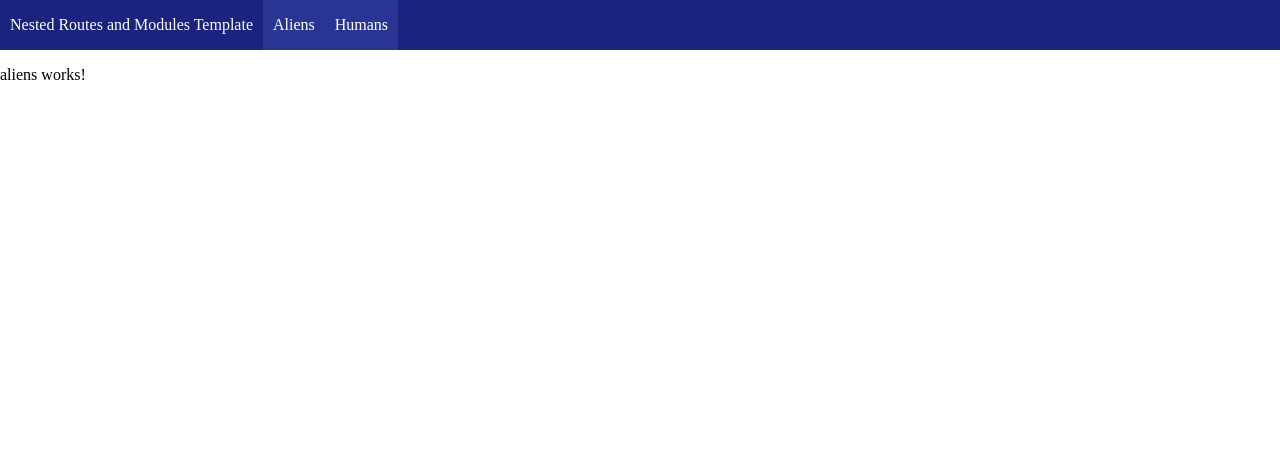
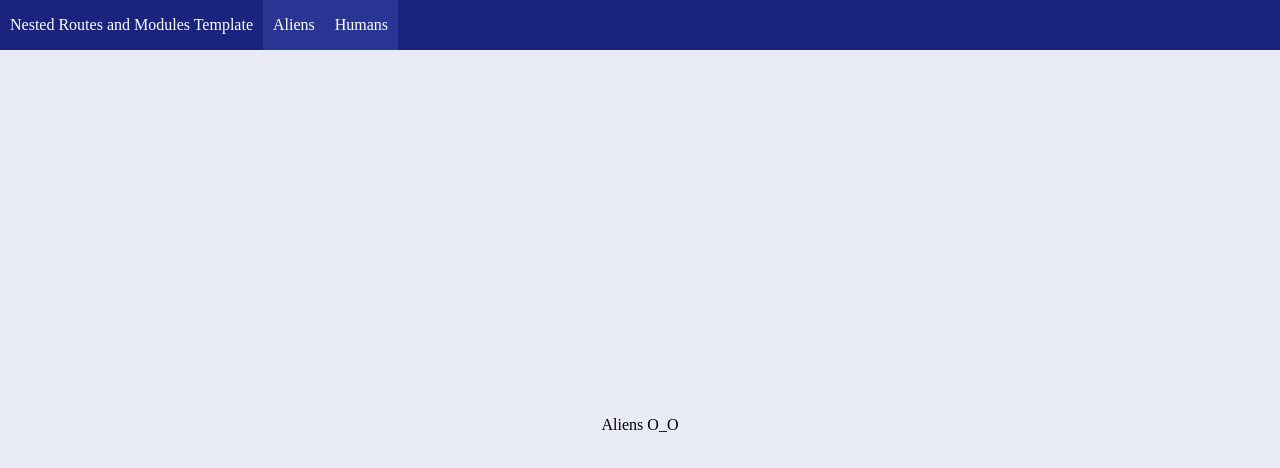
Before and after one commit to wal0x/NestedRoutesModulesTemplate, an Angular app: page / in a window 1280 px wide. Shown: the top 468 px of the page. Built offline with nearby package versions, Linux system fonts and the light colour scheme.

Commit message:
Aliens componenet styling

```diff
--- a/src/app/aliens/aliens.component.css
+++ b/src/app/aliens/aliens.component.css
@@ -0,0 +1,7 @@
+:host{
+  display: flex;
+  height: 100%;
+}
+.nestedContent{
+  margin: auto;
+}
--- a/src/app/aliens/aliens.component.html
+++ b/src/app/aliens/aliens.component.html
@@ -1,3 +1,3 @@
-<p>
-  aliens works!
-</p>
+<div class="nestedContent">
+  <div>Aliens O_O</div>
+</div>
--- a/src/app/app.component.css
+++ b/src/app/app.component.css
@@ -1,3 +1,8 @@
+:host {
+  height: 100%;
+  display: flex;
+  flex-direction: column;
+}
 header {
   height: 50px;
   background-color: #1a237e;
@@ -5,6 +10,10 @@ header {
   display: flex;
   flex-direction: row;
   align-items: center;
+}
+#content{
+  flex: 1;
+  background-color: #E8EAF6;
 }
 .title {
   padding-left: 10px;
@@ -18,15 +27,15 @@ header {
   background-color: #283593;
   height: 50px;
 }
-.tab:hover{
-  background-color: #3949AB;
+.tab:hover {
+  background-color: #3949ab;
 }
-.tab>p {
+.tab > p {
   cursor: pointer;
 }
-.tab>p:focus {
+.tab > p:focus {
   outline: none;
 }
-.tab>p.router-link-active {
-  color: #7986CB;
+.tab > p.router-link-active {
+  color: #7986cb;
 }
--- a/src/styles.css
+++ b/src/styles.css
@@ -1,4 +1,8 @@
 /* You can add global styles to this file, and also import other style files */
+html, body {
+  margin: 0;
+  height: 100%;
+}
 body{
   margin: 0;
 }
```
